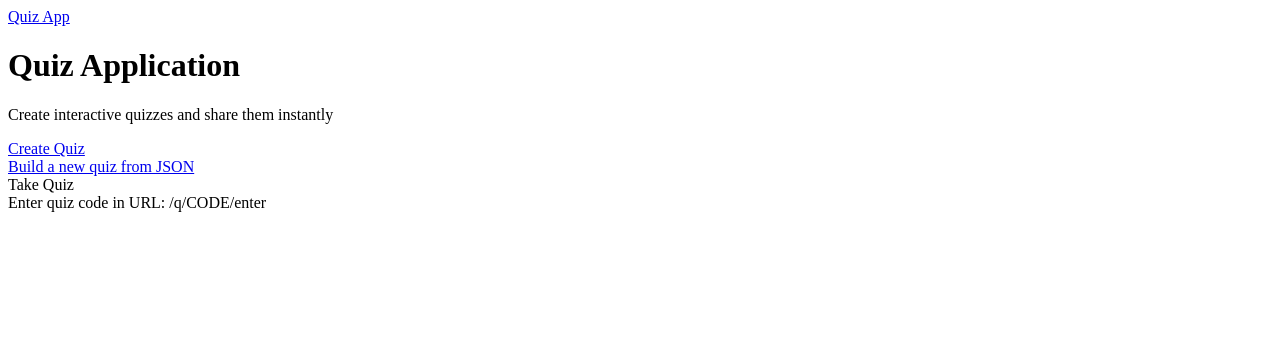
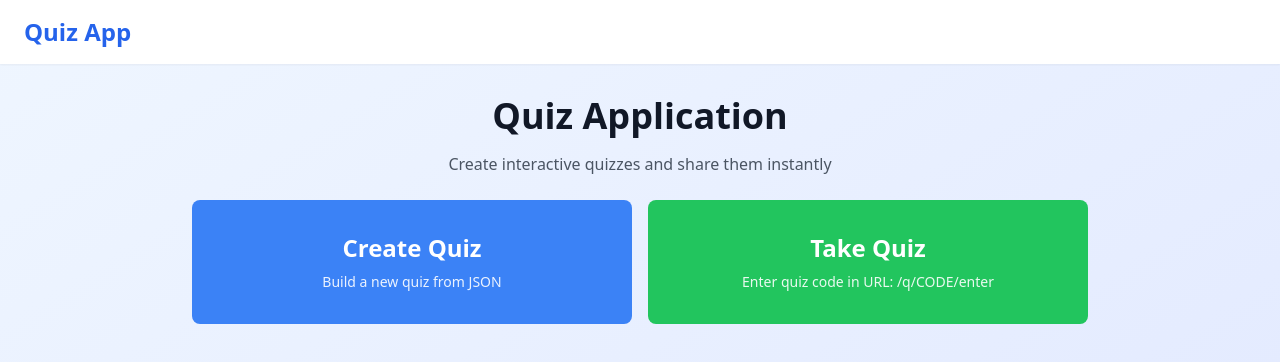
Before and after one commit to hashtagarsal/quiz-app, a Next.js app: page / in a window 1280 px wide. Shown: the top 362 px of the page. Built offline with nearby package versions, Linux system fonts and the light colour scheme.

Commit message:
Add Tailwind CSS styling

```diff
--- a/package.json
+++ b/package.json
@@ -13,5 +13,10 @@
     "react-dom": "18.2.0",
     "@supabase/supabase-js": "^2.38.0",
     "lucide-react": "^0.263.1"
+  },
+  "devDependencies": {
+    "tailwindcss": "^3.3.0",
+    "postcss": "^8.4.31",
+    "autoprefixer": "^10.4.16"
   }
 }
--- /dev/null
+++ b/pages/_app.js
@@ -0,0 +1,5 @@
+import '../styles/globals.css'
+
+export default function App({ Component, pageProps }) {
+  return <Component {...pageProps} />
+}
--- /dev/null
+++ b/postcss.config.js
@@ -0,0 +1,6 @@
+module.exports = {
+  plugins: {
+    tailwindcss: {},
+    autoprefixer: {},
+  },
+}
--- /dev/null
+++ b/styles/globals.css
@@ -0,0 +1,20 @@
+@tailwind base;
+@tailwind components;
+@tailwind utilities;
+
+* {
+  box-sizing: border-box;
+  padding: 0;
+  margin: 0;
+}
+
+html,
+body {
+  max-width: 100vw;
+  overflow-x: hidden;
+}
+
+a {
+  color: inherit;
+  text-decoration: none;
+}
--- /dev/null
+++ b/tailwind.config.js
@@ -0,0 +1,11 @@
+/** @type {import('tailwindcss').Config} */
+module.exports = {
+  content: [
+    './pages/**/*.{js,ts,jsx,tsx,mdx}',
+    './components/**/*.{js,ts,jsx,tsx,mdx}',
+  ],
+  theme: {
+    extend: {},
+  },
+  plugins: [],
+}
```
